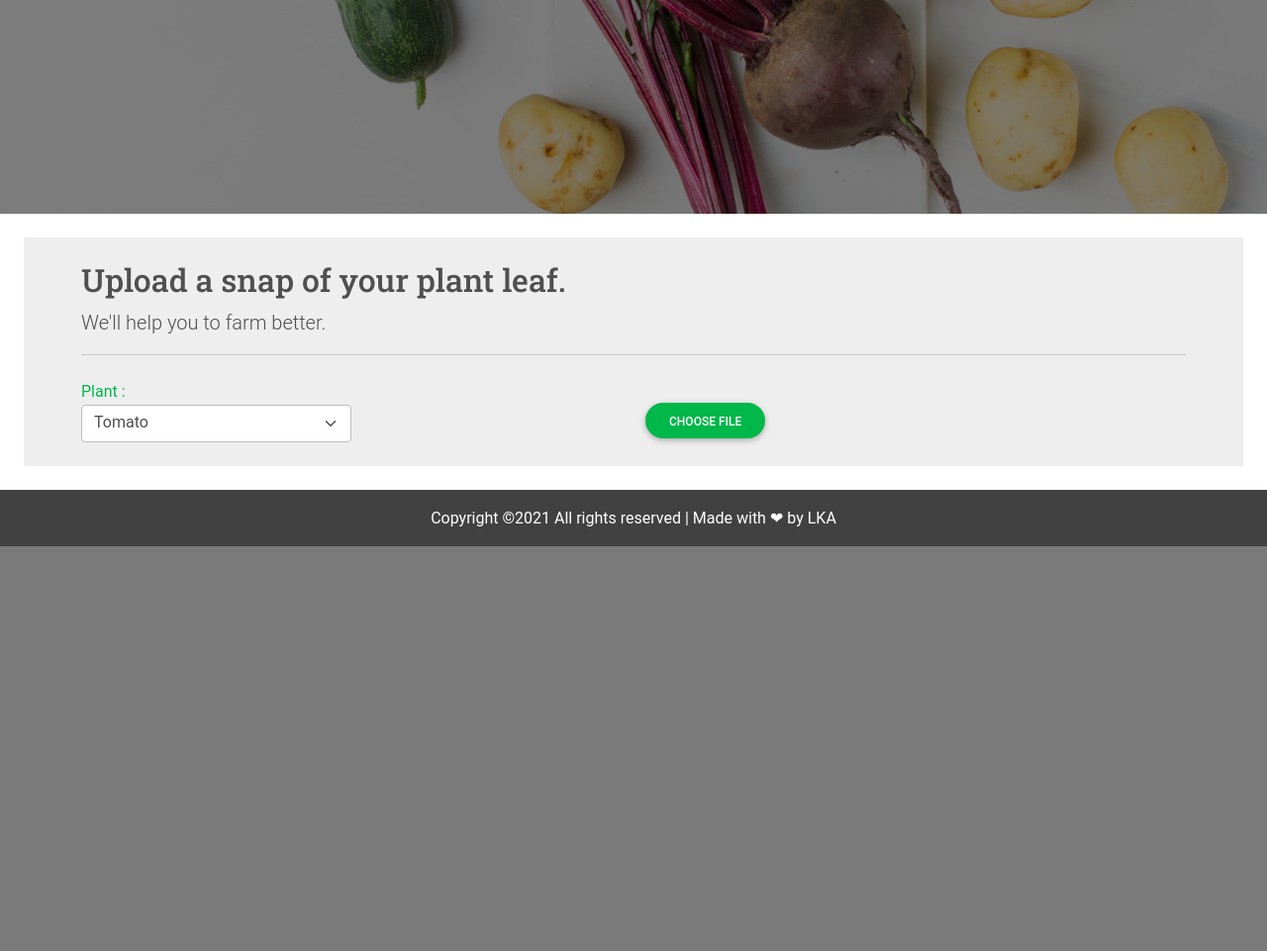
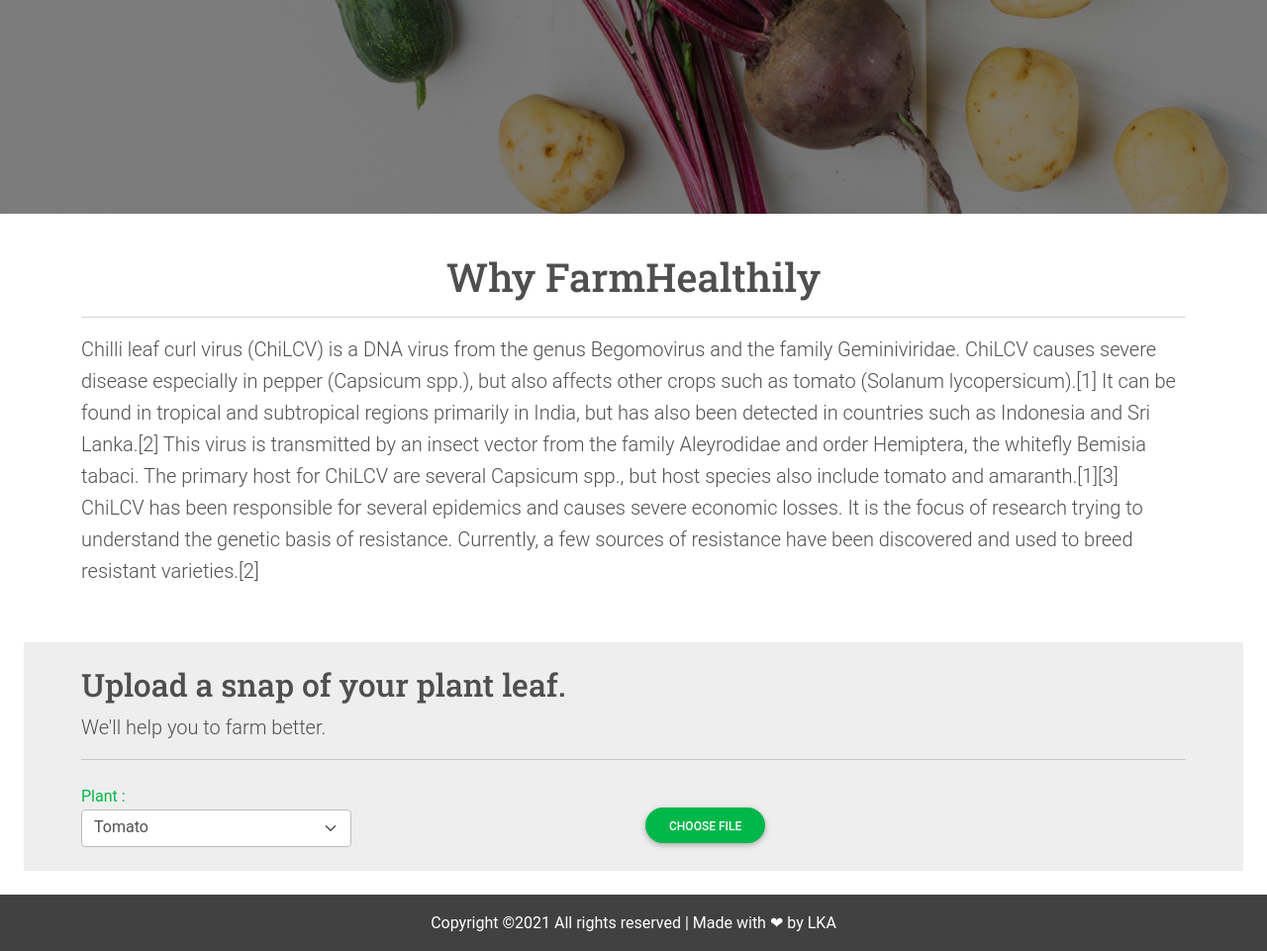
Before and after one commit to lkarjun/farm-healthily, a FastAPI app: page / in a window 1280 px wide. Shown: the part 584-1545 px from the top of the page at 99% size. Before the commit the page ends 1136 px from the top, so only its background shows below. Run offline with FastAPI, Linux system fonts and the light colour scheme; some libraries are stand-ins or nearby versions.

Commit message:
Intro of Recommendation

```diff
--- a/templates/index.html
+++ b/templates/index.html
@@ -54,6 +54,33 @@
         </div>
     </section>
     <!-- ------------Landing page ending ------------ -->
+
+    <!-- about -->
+
+    <section class="section-about p-3 m-4">
+
+        <div class="container text-center">
+            <div class="jumbotron">
+                <h1 class="display-7"  style="font-family: 'Roboto Slab', serif;">Why FarmHealthily</h1>
+                <hr/>
+                <p class="lead text-start">
+                    Chilli leaf curl virus (ChiLCV) is a DNA virus from the genus Begomovirus and the family Geminiviridae.
+                    ChiLCV causes severe disease especially in pepper (Capsicum spp.), but also affects other crops such
+                    as tomato (Solanum lycopersicum).[1] It can be found in tropical and subtropical regions primarily in
+                    India, but has also been detected in countries such as Indonesia and Sri Lanka.[2] This virus is
+                    transmitted by an insect vector from the family Aleyrodidae and order Hemiptera, the whitefly Bemisia
+                    tabaci. The primary host for ChiLCV are several Capsicum spp., but host species also include tomato and
+                    amaranth.[1][3] ChiLCV has been responsible for several epidemics and causes severe economic losses.
+                    It is the focus of research trying to understand the genetic basis of resistance. Currently, a few
+                    sources of resistance have been discovered and used to breed resistant varieties.[2]
+                </p>
+            </div>
+        </div>
+
+    </section>
+
+    <!-- about ending -->
+
 
     <!-- ------------ Image uploading part ------------ -->
     <section class="m-4 p-4" style="background-color: rgb(238, 238, 238);" id = "classify">
@@ -129,6 +156,35 @@
 
     <!-- ------------Image uploading part ending ------------ -->
 
+    <!-- Recommadations-->
+
+    <section>
+
+        <div class="pt-3" id = 'rem' style="display: none;">
+
+        <div class="container text-center">
+            <div class="jumbotron">
+                <h2 class="display-10"  style="font-family: 'Roboto Slab', serif;">Details about the virus.</h2>
+                <hr/>
+
+                <table class="table table-responsive table-dark">
+                    <tr><th class="text-success font-weight-bold">Plant</th><th class="text-success font-weight-bold">Type of Virus</th></tr>
+                    <tr class="bg-danger"><td id='plant'></td> <td id='type'></td></tr>
+                    <tr><td colspan="2" class="text-center text-success font-weight-bold">Remark</td></tr>
+                    <tr><td colspan="2"></td></tr>
+                </table>
+
+
+                <!-- <h2 class = 'display-10' style="font-family: 'Roboto Slab', serif;">Treatment</h2>
+                <hr> -->
+            </div>
+        </div>
+
+        </div>
+
+    </section>
+
+    <!-- Recommandations end-->
 
     <!-- ---------------Footer------------ -->
     <footer class="ftco-footer ftco-bg-dark ftco-section" style="background-color:rgb(65, 65, 65); color: white;">
@@ -169,11 +225,17 @@ $(function() {
             success: function(data) {
                 console.log("request posted");
                 console.log(data);
-                document.getElementById('predicted_display').style = "display: block"
+                document.getElementById('predicted_display').style = "display: block";
                 document.getElementById('spinner').style = "display: none";
                 document.getElementById('predicted').innerHTML = "Discovered that the "+plant+" leaf is a " + data.predicted + " leaf.";
-                document.getElementById('selector').style = "display: none"
+                document.getElementById('selector').style = "display: none";
                 document.getElementById('classify-again').style = 'display: block';
+
+                if(data.predicted.toLowerCase() != "healthy"){
+                    $('#rem').css('display', 'block');
+                    $('#plant').html(plant.toUpperCase());
+                    $('#type').html(data.predicted.toUpperCase());
+                }
             },
             error: function(err){
                 document.getElementById('spinner').style = "display: none";
@@ -181,6 +243,7 @@ $(function() {
                 document.getElementById('classify-again').innerHTML = "Try Again";
                 document.getElementById('alert-on-falied').style = 'display: block'
             }
+
         });
     });
 });
```
